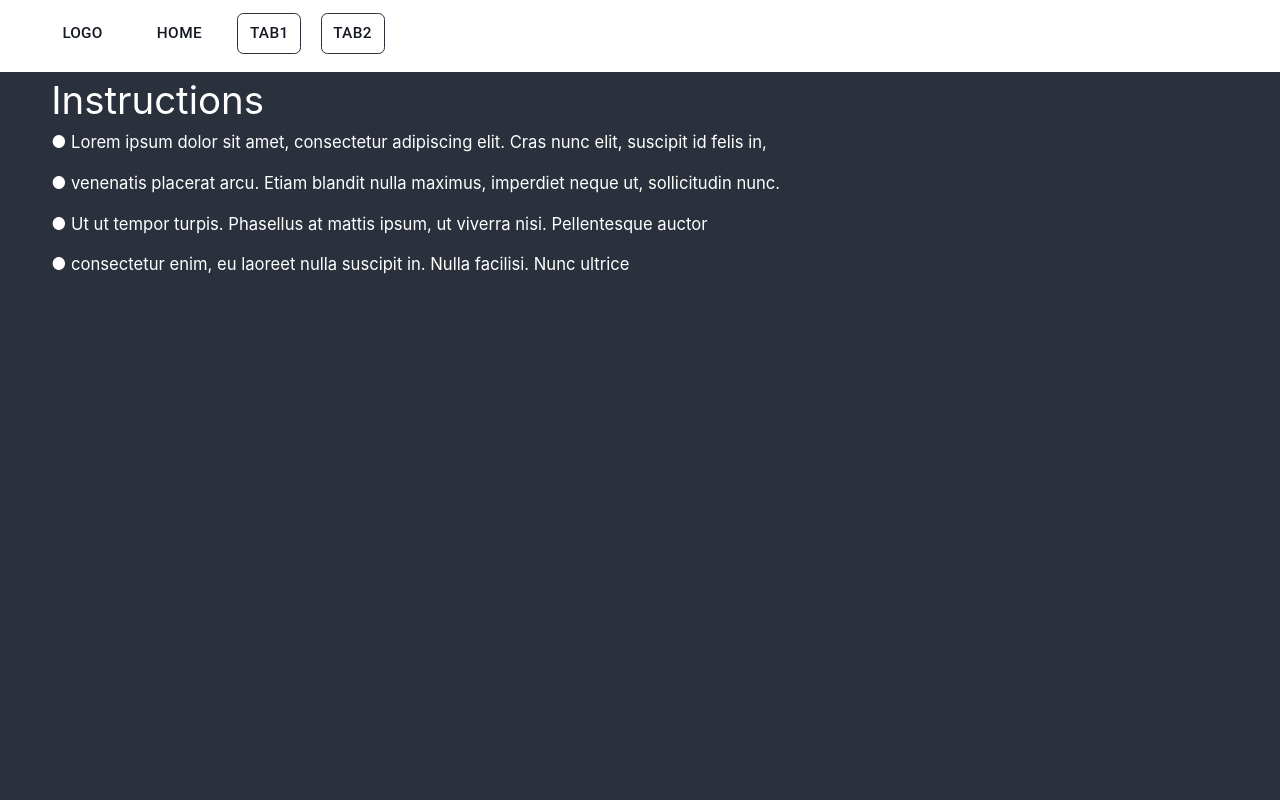
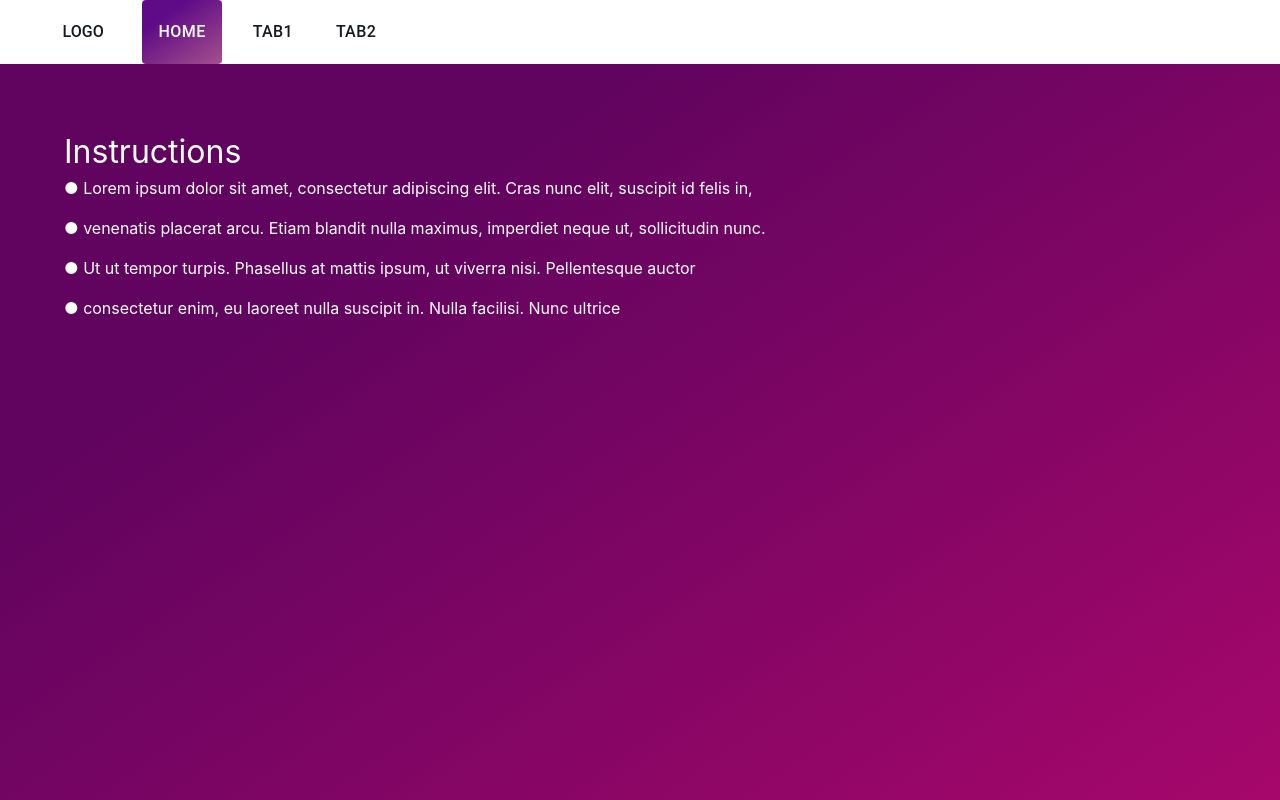
Before and after one commit to zahidalidev/Crypto-reactapp, a React (Create React App) app: page / in a window 1280 px wide. Shown: the top 800 px of the page. Built offline with nearby package versions, Linux system fonts and the light colour scheme.

Commit message:
gradient modified and complete requirement1

```diff
--- a/src/component/appbar.js
+++ b/src/component/appbar.js
@@ -6,6 +6,7 @@ import Typography from '@material-ui/core/Typography';
 import Button from '@material-ui/core/Button';
 import colors from "../config/colors"
 import { useHistory } from 'react-router';
+import { useState } from 'react';
 
 const useStyles = makeStyles((theme) => ({
     root: {
@@ -17,23 +18,42 @@ const useStyles = makeStyles((theme) => ({
 }));
 
 export default function Appbar() {
+    const [home, setHome] = useState(true)
+    const [tab1, setTab1] = useState(false)
+    const [tab2, setTab2] = useState(false)
+
     const classes = useStyles();
     const history = useHistory()
 
     return (
         <div className={classes.root}>
-            <AppBar style={{ height: "4.5rem", backgroundColor: colors.white }} position="static">
+            <AppBar style={{ height: "4rem", backgroundColor: colors.white }} position="static">
                 <Toolbar variant="dense">
-                    <Typography style={{ color: colors.black, marginLeft: "3vw",marginTop:"1vw",fontSize:"1.2vw" }} variant="h6" color="inherit">
+                    <Typography style={{ color: colors.black, marginLeft: "3vw", fontSize: "1rem" }} variant="h6" color="inherit">
                         LOGO
                     </Typography>
-                    <Button onClick={() => history.push("/")} style={{ color: colors.black, marginLeft: "3vw",marginTop:"1vw",fontSize:"1.2vw" }} variant="h6" color="inherit">
+                    <Button onClick={() => {
+                        history.push("/")
+                        setHome(true)
+                        setTab1(false)
+                        setTab2(false)
+                    }} style={{ backgroundColor: home ? "#a4508b" : null, backgroundImage: home ? "linear-gradient(326deg, #a4508b 0%, #5f0a87 74%)" : null, height: "4rem", color: home ? colors.white : colors.black, marginLeft: "3vw", fontSize: "1rem" }} variant="h6" color="inherit">
                         Home
                     </Button >
-                    <Button onClick={() => history.push("/tab1")} style={{ color: colors.black, marginLeft: "1.5vw",marginTop:"1vw",fontSize:"1.2vw",border:"1px solid #2a303c",borderRadius:"0.5vw"  }} color="inherit">
+                    <Button onClick={() => {
+                        history.push("/tab1")
+                        setHome(false)
+                        setTab1(true)
+                        setTab2(false)
+                    }} style={{ backgroundColor: tab1 ? "#a4508b" : null, backgroundImage: tab1 ? "linear-gradient(326deg, #a4508b 0%, #5f0a87 74%)" : null, height: "4rem", color: tab1 ? colors.white : colors.black, marginLeft: "1.5vw", fontSize: "1rem" }} color="inherit">
                         Tab1
                     </Button >
-                    <Button onClick={() => history.push("/tab2")}  style={{ color: colors.black, marginLeft: "1.5vw",marginTop:"1vw",fontSize:"1.2vw",border:"1px solid #2a303c",borderRadius:"0.5vw"  }} color="inherit">
+                    <Button onClick={() => {
+                        history.push("/tab2")
+                        setHome(false)
+                        setTab1(false)
+                        setTab2(true)
+                    }} style={{ backgroundColor: tab2 ? "#a4508b" : null, backgroundImage: tab2 ? "linear-gradient(326deg, #a4508b 0%, #5f0a87 74%)" : null, height: "4rem", color: tab2 ? colors.white : colors.black, marginLeft: "1.5vw", fontSize: "1rem" }} color="inherit">
                         Tab2
                     </Button >
                     {/* <Typography style={{ color: colors.black, marginLeft: "50vw",marginTop:"1vw",fontSize:"1.5vw",cursor:"pointer" }} variant="h6" color="inherit">
--- a/src/pages/Home.js
+++ b/src/pages/Home.js
@@ -4,14 +4,14 @@ import colors from '../config/colors';
 
 function Home(props) {
     return (
-        <div style={{ backgroundColor: colors.grey }}>
-            <div style={{ height: 800, color: "white", fontSize: "3vw", marginLeft: "4vw" }}  >
+        <div style={{ backgroundImage: "linear-gradient(326deg, #AA076B 0%, #61045f 74%)" }}>
+            <div style={{ height: 800, color: "white", fontSize: "2rem", marginLeft: "4rem", paddingTop: "4rem" }}  >
                 Instructions
-            <p style={{ fontSize: "1.3vw" }}>
+            <p style={{ fontSize: "1rem" }}>
                     ● Lorem ipsum dolor sit amet, consectetur adipiscing elit. Cras nunc elit, suscipit id felis in,</p>
-                <p style={{ fontSize: "1.3vw" }}>● venenatis placerat arcu. Etiam blandit nulla maximus, imperdiet neque ut, sollicitudin nunc.</p>
-                <p style={{ fontSize: "1.3vw" }}>● Ut ut tempor turpis. Phasellus at mattis ipsum, ut viverra nisi. Pellentesque auctor</p>
-                <p style={{ fontSize: "1.3vw" }}>● consectetur enim, eu laoreet nulla suscipit in. Nulla facilisi. Nunc ultrice </p>
+                <p style={{ fontSize: "1rem" }}>● venenatis placerat arcu. Etiam blandit nulla maximus, imperdiet neque ut, sollicitudin nunc.</p>
+                <p style={{ fontSize: "1rem" }}>● Ut ut tempor turpis. Phasellus at mattis ipsum, ut viverra nisi. Pellentesque auctor</p>
+                <p style={{ fontSize: "1rem" }}>● consectetur enim, eu laoreet nulla suscipit in. Nulla facilisi. Nunc ultrice </p>
             </div>
         </div>
     );
--- a/src/pages/Tab1.js
+++ b/src/pages/Tab1.js
@@ -73,45 +73,25 @@ function Tab1(props) {
             <div className="container">
                 <div className="row justify-content-md-center" style={{ marginTop: "3.9rem" }} >
                     <div className="col-md-5" style={{ backgroundColor: colors.black, padding: "2rem", borderRadius: "3rem" }} >
-                        {/* <div className="row justify-content-md-center " >
-                        <p style={{ color: colors.white }} >
-                            Token Address: ahosashdgashkdgk56456
-                        </p>
-                    </div>
-                    <div className="row justify-content-md-center " >
-                        <CssTextField
-                            style={{ width: "20rem" }}
-                            size="small"
-                            variant="outlined"
-                            id="custom-css-outlined-input"
-                        />
-                    </div>  In case you want token field along with the chart component you can uncomment this    */}
-
-
-                        {/* chart component length and width will increase when you out module in respective div*/}
-
                         <div className="row justify-content-md-center " >
                             <p style={{ color: colors.white, marginTop: "10vw", fontSize: "3vw" }} >Chart</p>
                         </div>
-
                     </div>
 
                     <div className="col-md-5" style={{ marginLeft: "7vw", backgroundColor: colors.black, borderRadius: "3rem" }} >
 
                         <div className="row justify-content-md-center " style={{ borderBottom: "1.5px solid grey" }} >
-
-                            <div className="col-md-6 align-self-center" style={{ backgroundColor: buyerCompnent ? "#943cad" : null, borderTopLeftRadius: "3rem" }} >
+                            <div className="col-md-6 align-self-center" style={{ backgroundColor: buyerCompnent ? "#a4508b" : null, backgroundImage: buyerCompnent ? "linear-gradient(326deg, #a4508b 0%, #5f0a87 74%)" : null, borderTopLeftRadius: "3rem" }} >
                                 <div className="row justify-content-md-center " >
                                     <p onClick={() => setBuyerCompnent(true)} style={{ cursor: "pointer", color: colors.white, fontSize: "1.6rem", marginTop: "0.45vw", marginBottom: "0.38vw" }} > Buy</p>
                                 </div>
                             </div>
 
-                            <div className="col-md-6" style={{ borderLeft: "1.5px solid grey", backgroundColor: buyerCompnent ? null : "#943cad", borderTopRightRadius: "3rem" }} >
+                            <div className="col-md-6" style={{ borderLeft: "1.5px solid grey", backgroundColor: buyerCompnent ? null : "#a4508b", backgroundImage: buyerCompnent ? null : "linear-gradient(326deg, #a4508b 0%, #5f0a87 74%)", borderTopRightRadius: "3rem" }} >
                                 <div className="row justify-content-md-center " >
                                     <p onClick={() => setBuyerCompnent(false)} style={{ cursor: "pointer", color: colors.white, fontSize: "1.6rem", marginTop: "0.45vw", marginBottom: "0.38vw" }} > Sell</p>
                                 </div>
                             </div>
-
                         </div>
 
                         {buyerCompnent ?
```
